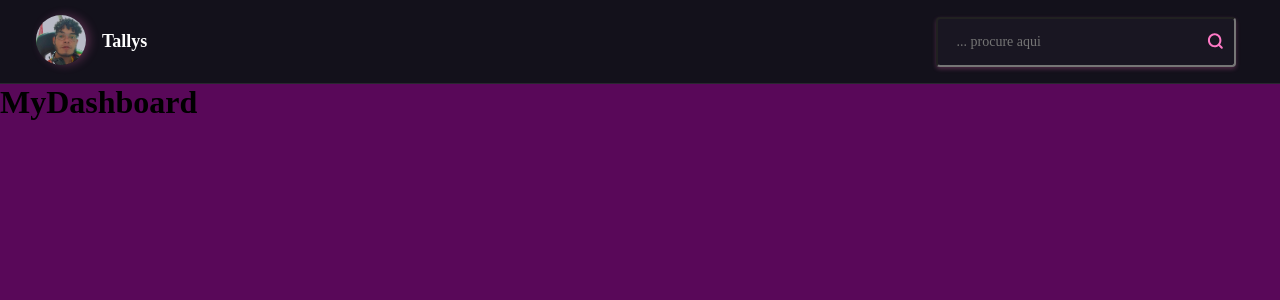
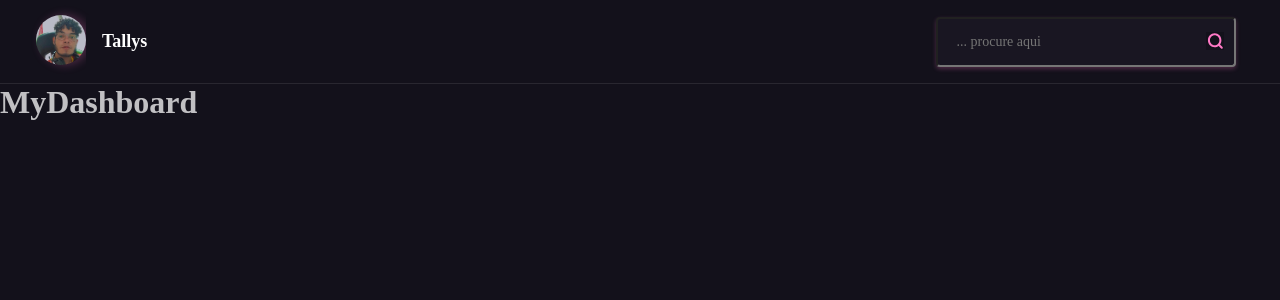
Before and after one commit to byte-serido/trainign-devs-byte, a Vue app in the folder src/projects/forum_bsi/talles/forum_bsi/: page / in a window 1280 px wide. Shown: the top 300 px of the page. Built offline with nearby package versions, Linux system fonts and the light colour scheme.

Commit message:
:lipstick:feat: Passing global settings #22

```diff
--- a/src/projects/forum_bsi/talles/forum_bsi/src/App.vue
+++ b/src/projects/forum_bsi/talles/forum_bsi/src/App.vue
@@ -22,6 +22,8 @@ export default {
     padding: 0;
     margin: 0;
     box-sizing: border-box;
+    color: rgba(255, 255, 255, 0.737);
+    background-color: #13111B;
   }
 
   body {
```
